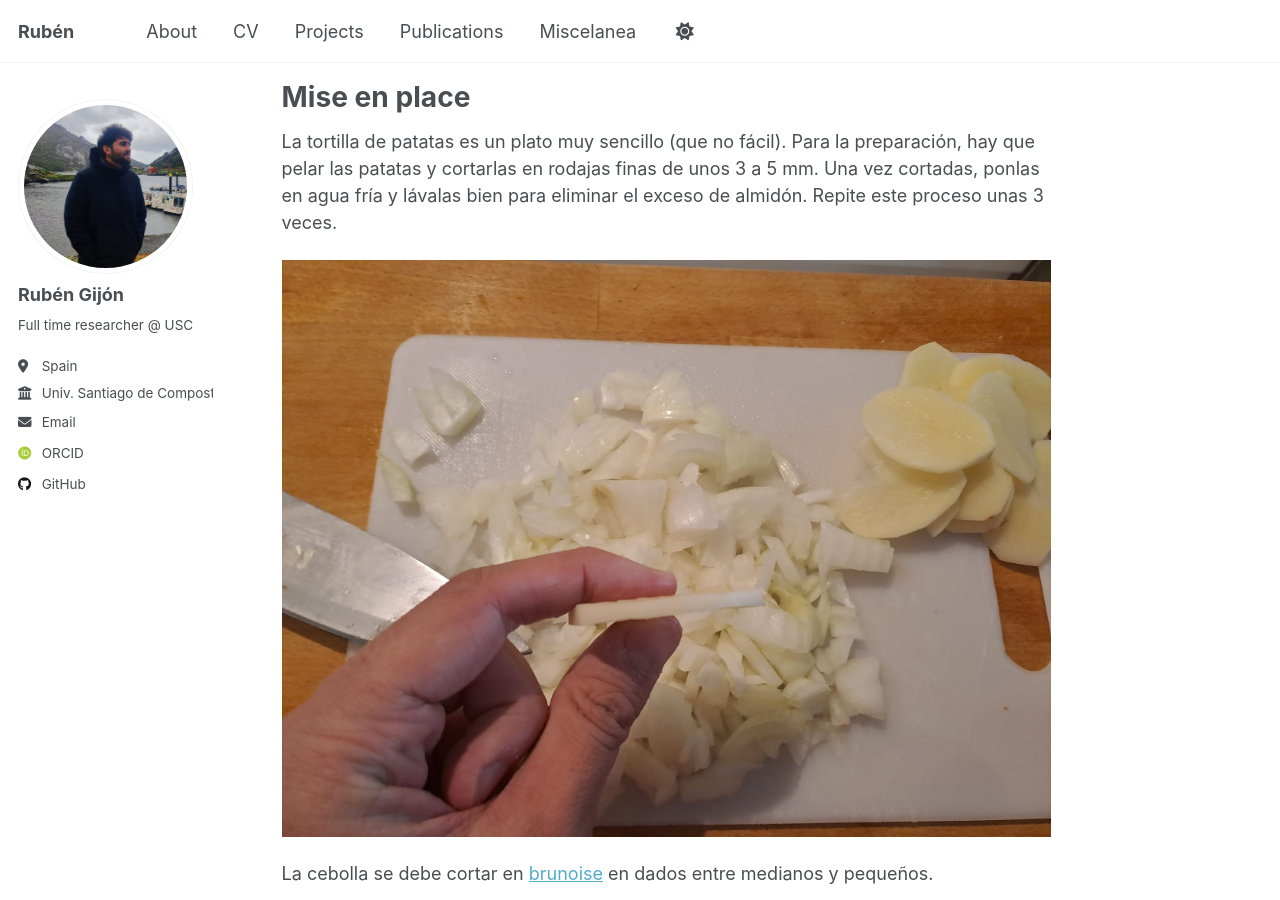
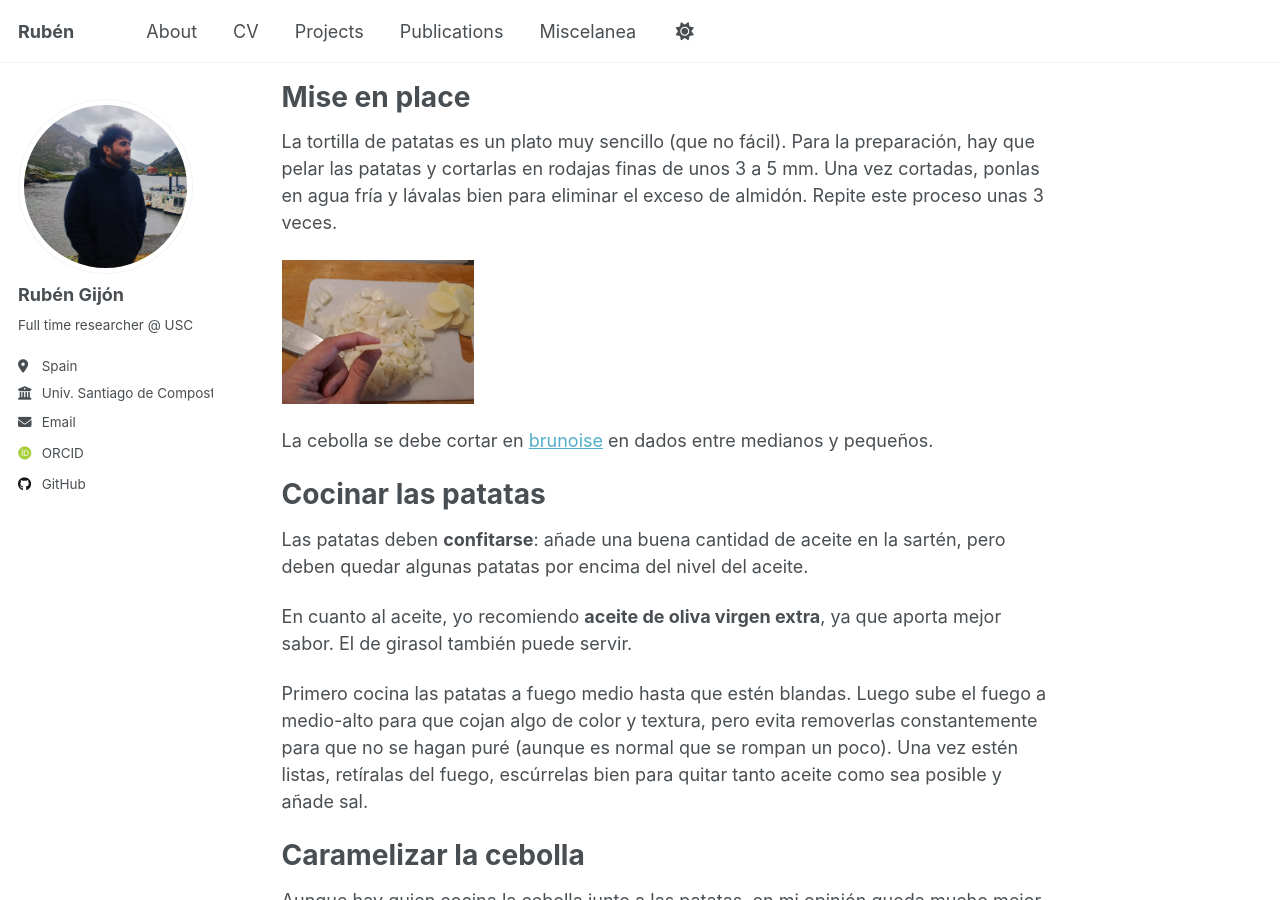
Before and after one commit to rubzip/rubzip.github.io, a Jekyll site: the page built from _posts/2025-08-01-tortilla.md, in a window 1280 px wide and 900 px high, scrolled down 723 px. Built offline with Jekyll 4.4.1, drawn with Linux system fonts in a browser that asks for light colours; some web fonts are replaced; a script that is not in the unit is left out.

Commit message:
Imgs resized

```diff
--- a/_posts/2025-08-01-tortilla.md
+++ b/_posts/2025-08-01-tortilla.md
@@ -26,7 +26,7 @@ Mise en place
 ======
 La tortilla de patatas es un plato muy sencillo (que no fácil). Para la preparación, hay que pelar las patatas y cortarlas en rodajas finas de unos 3 a 5 mm. Una vez cortadas, ponlas en agua fría y lávalas bien para eliminar el exceso de almidón. Repite este proceso unas 3 veces.
 
-![Cebolla cortada.](/images/tortilla/patata_grosor.jpeg)
+<img src="/images/tortilla/patata_grosor.jpeg" alt="Mise en place" width="25%" />
 
 La cebolla se debe cortar en [brunoise](https://en.wikipedia.org/wiki/Brunoise) en dados entre medianos y pequeños.
 
@@ -44,7 +44,7 @@ Aunque hay quien cocina la cebolla junto a las patatas, en mi opinión queda muc
 
 Para caramelizar la cebolla, añade un chorro de aceite sobre la sartén, la cebolla picada y una pizca de sal (ayuda a que suelte el agua). Comienza cocinando a fuego medio-alto, removiendo con frecuencia hasta que esté transparente. Luego baja el fuego y sigue removiendo. Un truco para evitar que se queme es añadir un poco de agua de vez en cuando.
 
-![Cebolla caramelizada.](/images/tortilla/cebolla_caramelizada.jpeg)
+<img src="/images/tortilla/cebolla_caramelizada.jpeg" alt="Cebolla caramelizada" width="25%" />
 
 A mí me gusta cocinarla hasta que tenga un color marrón oscuro y un sabor dulce, tarda aproximadamente unos 40 minutos, más o menos el mismo tiempo que tardan las patatas.
 
```
